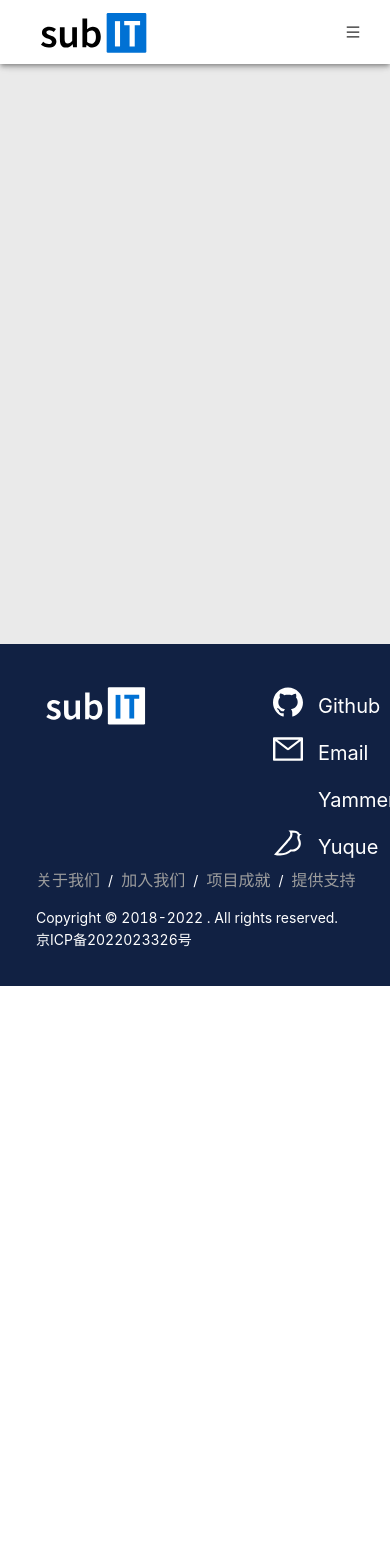
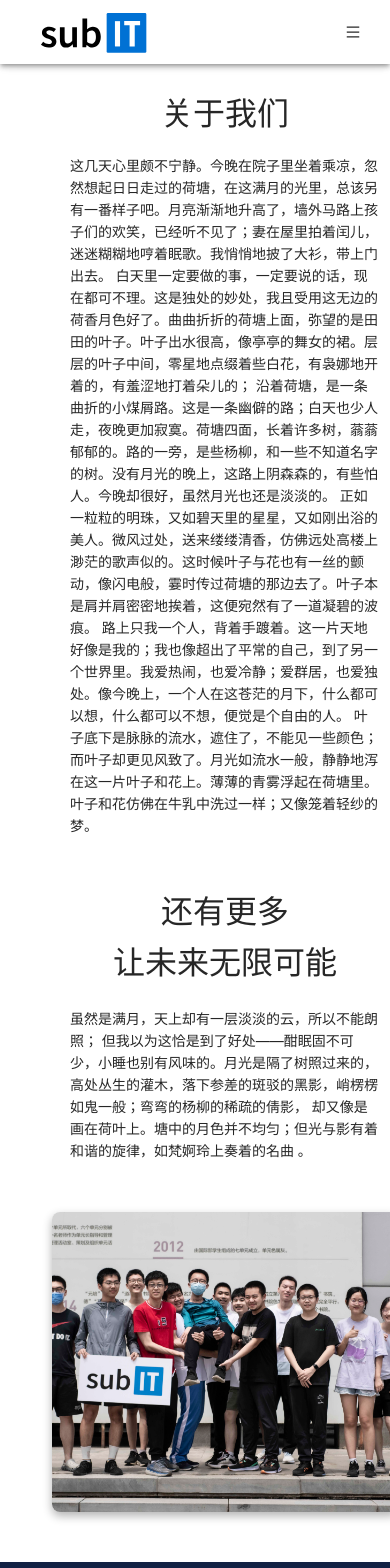
Before and after one commit to subitlab/subit_official_react, a Next.js app: page /about in a window 390 px wide. Shown: the top 1568 px of the page. Before the commit the page ends 986 px from the top, so only its background shows below. Built offline with nearby package versions, Linux system fonts and the light colour scheme.

Commit message:
about us

```diff
--- a/pages/about/index.js
+++ b/pages/about/index.js
@@ -2,6 +2,7 @@ import HeaderBar from "../../components/HeaderBar";
 import {Layout} from "antd";
 import FooterBar from "../../components/FooterBar";
 import std from "../../styles/Home/Home.module.css";
+import style from "../../styles/About/about.module.css";
 import PageTitle from "../_title";
 
 const {Content} = Layout;
@@ -13,9 +14,48 @@ export default function About() {
             <Layout>
                 <HeaderBar/>
                 <Content className={[std.content, std.std_background]}>
+                    <div className={style.body}>
+                        <AboutUs/>
+                        <MoreAboutUs/>
+                    </div>
                 </Content>
                 <FooterBar/>
             </Layout>
         </div>
     );
 }
+function AboutUs() {
+    return(
+        <div className={style.about}>
+            <h1 className={style.center_title}>关于我们</h1>
+            <div>
+                这几天心里颇不宁静。今晚在院子里坐着乘凉，忽然想起日日走过的荷塘，在这满月的光里，总该另有一番样子吧。月亮渐渐地升高了，墙外马路上孩子们的欢笑，已经听不见了；妻在屋里拍着闰儿，迷迷糊糊地哼着眠歌。我悄悄地披了大衫，带上门出去。
+                白天里一定要做的事，一定要说的话，现 在都可不理。这是独处的妙处，我且受用这无边的荷香月色好了。曲曲折折的荷塘上面，弥望的是田田的叶子。叶子出水很高，像亭亭的舞女的裙。层层的叶子中间，零星地点缀着些白花，有袅娜地开着的，有羞涩地打着朵儿的；
+                沿着荷塘，是一条曲折的小煤屑路。这是一条幽僻的路；白天也少人走，夜晚更加寂寞。荷塘四面，长着许多树，蓊蓊郁郁的。路的一旁，是些杨柳，和一些不知道名字的树。没有月光的晚上，这路上阴森森的，有些怕人。今晚却很好，虽然月光也还是淡淡的。
+                正如一粒粒的明珠，又如碧天里的星星，又如刚出浴的美人。微风过处，送来缕缕清香，仿佛远处高楼上渺茫的歌声似的。这时候叶子与花也有一丝的颤动，像闪电般，霎时传过荷塘的那边去了。叶子本是肩并肩密密地挨着，这便宛然有了一道凝碧的波痕。
+                路上只我一个人，背着手踱着。这一片天地好像是我的；我也像超出了平常的自己，到了另一个世界里。我爱热闹，也爱冷静；爱群居，也爱独处。像今晚上，一个人在这苍茫的月下，什么都可以想，什么都可以不想，便觉是个自由的人。
+                叶子底下是脉脉的流水，遮住了，不能见一些颜色；而叶子却更见风致了。月光如流水一般，静静地泻在这一片叶子和花上。薄薄的青雾浮起在荷塘里。叶子和花仿佛在牛乳中洗过一样；又像笼着轻纱的梦。
+            </div>
+        </div>
+    );
+}
+function MoreAboutUs() {
+    return(
+        <div className={style.more}>
+            <div className={style.text_box}>
+                <div className={style.row_title}>
+                    <h1 className={style.part_title}>还有更多</h1>
+                    <h1 className={style.part_title_quote}>，</h1>
+                    <h1 className={style.part_title}>让未来无限可能</h1>
+                </div>
+                <div className={style.text}>
+                    虽然是满月，天上却有一层淡淡的云，所以不能朗照；
+                    但我以为这恰是到了好处——酣眠固不可少，小睡也别有风味的。月光是隔了树照过来的，
+                    高处丛生的灌木，落下参差的斑驳的黑影，峭楞楞如鬼一般；弯弯的杨柳的稀疏的倩影，
+                    却又像是画在荷叶上。塘中的月色并不均匀；但光与影有着和谐的旋律，如梵婀玲上奏着的名曲 。
+                </div>
+            </div>
+            <div className={style.pic}></div>
+        </div>
+    );
+}
--- /dev/null
+++ b/styles/About/about.module.css
@@ -0,0 +1,158 @@
+.body {
+    /*min-height: 725px;*/
+    display: flex;
+    flex-direction: column;
+    width: 100%;
+    justify-content: space-between;
+    align-items: center;
+    padding: 25px 165px 50px 165px;
+    background: rgb(255, 255, 255);
+}
+
+.center_title {
+    margin-bottom: 0.5em;
+    width: 100%;
+    font-size: 32px;
+    font-weight: 400;
+    text-align: center;
+}
+
+.row_title {
+    display: flex;
+    flex-direction: row;
+    justify-content: center;
+}
+.part_title,.part_title_quote {
+    margin-bottom: 0.5em;
+    font-size: 32px;
+    font-weight: 400;
+}
+
+.pic {
+    transition: all .25s ease-in-out;
+    display: flex;
+    width: calc(300px + 15%);
+    /*480px;*/
+    height: 300px;
+    border-radius: 8px;
+    background-size: cover;
+    background-position: center;
+    background-image: url("/static/group2.jpg");
+    box-shadow: 0 4px 10px 0 rgba(0, 0, 0, 0.3);
+    animation: LeftAnimation ease .5s;
+    animation-iteration-count: 1;
+}
+
+.about,.more {
+    display: flex;
+    width: 100%;
+    justify-content: space-between;
+    align-items: center;
+}
+.about {
+    margin-bottom: 50px;
+    flex-direction: column;
+}
+
+.text_box {
+    display: flex;
+    flex-direction: column;
+    width: 450px;
+    animation: RightAnimation ease .5s;
+    animation-iteration-count: 1;
+}
+
+.text {
+    display: flex;
+}
+
+@media (max-width: 1250px) {
+    .body {
+        padding: 25px 100px 50px 100px;
+    }
+    .text_box {
+        animation: LeftAnimation ease .5s;
+        animation-iteration-count: 1;
+    }
+    .pic {
+        animation: RightAnimation ease .5s;
+        animation-iteration-count: 1;
+    }
+}
+
+@media (max-width: 1100px) {
+    .text_box {
+        width: calc(70% + 50px);
+        margin-bottom: 50px;
+        animation: TextMoveAnimation ease .5s;
+        animation-iteration-count: 1;
+    }
+    .pic {
+        animation: PicMoveAnimation ease .5s;
+        animation-iteration-count: 1;
+    }
+    .more {
+        flex-direction: column;
+    }
+    .row_title {
+        text-align: center;
+    }
+}
+
+@media (max-width: 700px) {
+    .row_title {
+        flex-direction: column;
+    }
+    .part_title_quote {
+        display: none;
+    }
+    .part_title {
+        margin: 0;
+    }
+    .text {
+        margin-top: 20px;
+    }
+    .text_box {
+        width:100%;
+    }
+}
+
+@media (max-width: 600px) {
+    .body {
+        padding: 25px 70px 50px 70px;
+    }
+}
+
+
+@keyframes TextMoveAnimation {
+    0% {
+        transform: translate(-50px,50px);
+    }
+    100% {
+        transform: none;
+    }
+}
+@keyframes PicMoveAnimation {
+    0% {
+        transform: translate(50px,-50px);
+    }
+    100% {
+        transform: none;
+    }
+}
+@keyframes LeftAnimation {
+    0% {
+        transform: translateX(50px);
+    }
+    100% {
+        transform: none;
+    }
+}
+@keyframes RightAnimation {
+    0% {
+        transform: translateX(-50px);
+    }
+    100% {
+        transform: none;
+    }
+}
```
Also changed, not shown: public/static/group2.jpg (added).
